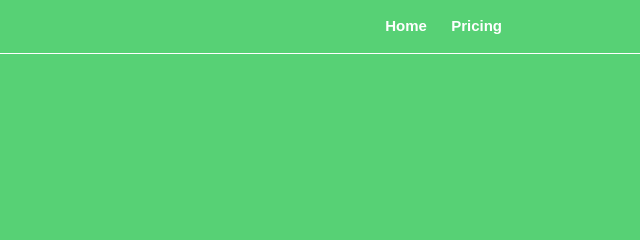
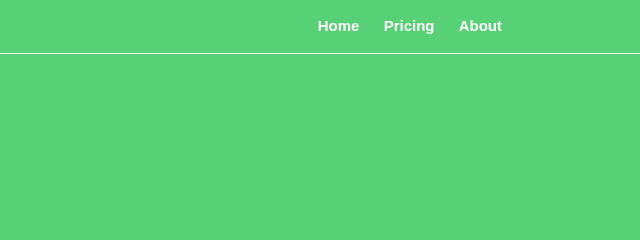
Before and after one commit to wanderingduck/smarttest, a plain HTML site: page index.html in a window 1280 px wide. Shown: the top 240 px of the page, 640-1280 px from the left. Drawn offline with Linux system fonts and the light colour scheme.

Commit message:
Nav update

```diff
--- a/index.html
+++ b/index.html
@@ -16,6 +16,7 @@
                     <ul>
                         <li><a href="./index.html">Home</a></li>
                         <li><a href="./pricing.html">Pricing</a></li>
+                        <li><a href="./about.html">About</a></li>
                     </ul>
                 </nav>
             </div>
```
Also changed, not shown: pricing.html (+1 -1 lines).
